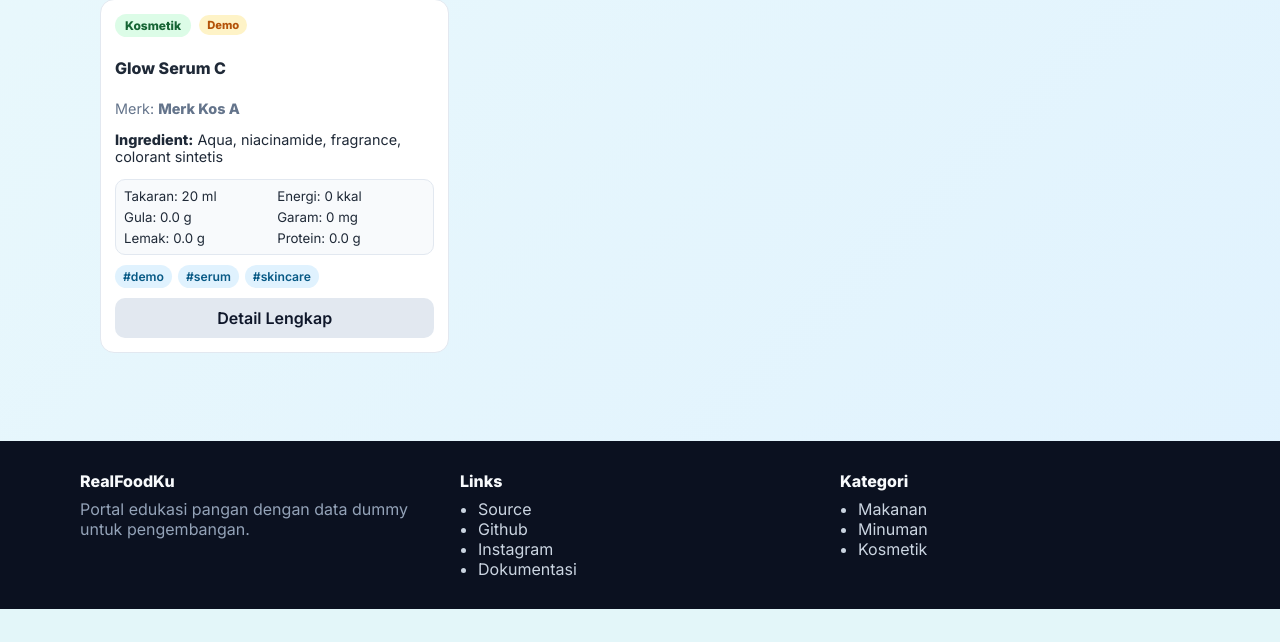
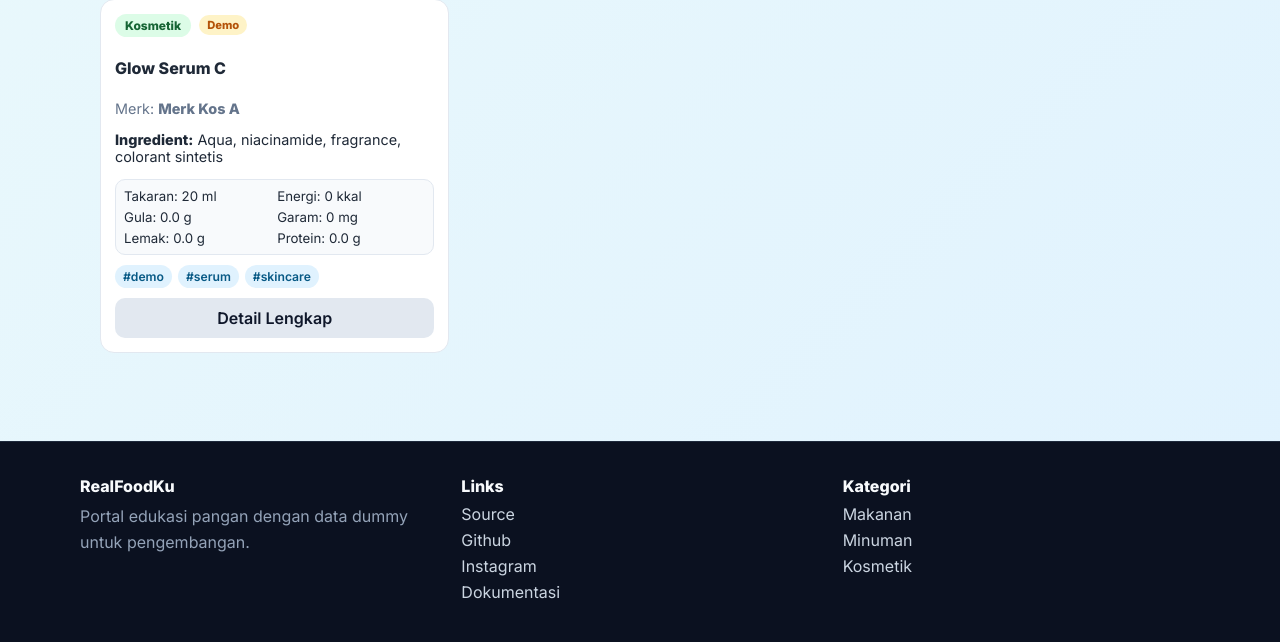
Before and after one commit to KyonKyon0/realfoodku.store, a PHP site: page / in a window 1280 px wide. Shown: the part 1821-2463 px from the top of the page. Before the commit the page ends 2430 px from the top, so only its background shows below. Run offline with PHP 8.4, Linux system fonts and the light colour scheme; data comes from the database, SQL or seed files in the repository.

Commit message:
Fix footer styling: enforce dark background and remove list bullets

```diff
--- a/assets/css/index.css
+++ b/assets/css/index.css
@@ -190,21 +190,28 @@ header {
 }
 
 .dark-footer {
-    background: #0b1120;
+    background: #0b1120 !important;
     color: #cbd5e1;
     margin-top: 24px;
-    padding: 30px 20px;
+    padding: 34px 20px;
+    border-top: 1px solid #1e293b;
 }
 .footer-wrap {
     max-width: 1120px;
     margin: 0 auto;
     display: grid;
     grid-template-columns: repeat(auto-fit, minmax(220px, 1fr));
-    gap: 20px;
+    gap: 24px;
+    align-items: start;
 }
 .dark-footer h4 { margin: 0 0 8px; color: #f8fafc; }
-.dark-footer p { margin: 0; color: #94a3b8; }
-.dark-footer ul { margin: 0; padding-left: 18px; }
+.dark-footer p { margin: 0; color: #94a3b8; line-height: 1.6; }
+.dark-footer ul {
+    margin: 0;
+    padding: 0;
+    list-style: none;
+}
+.dark-footer li { margin: 6px 0; }
 .dark-footer a { color: #cbd5e1; text-decoration: none; }
 .dark-footer a:hover { color: #38bdf8; }
 
```
